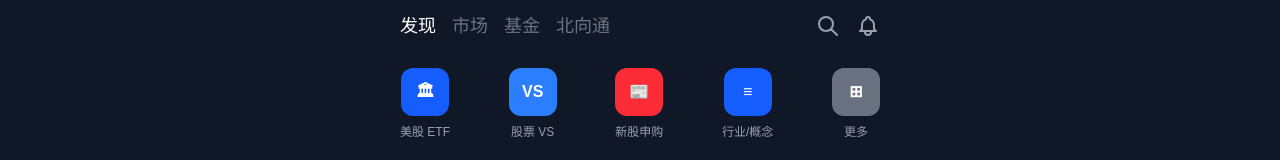
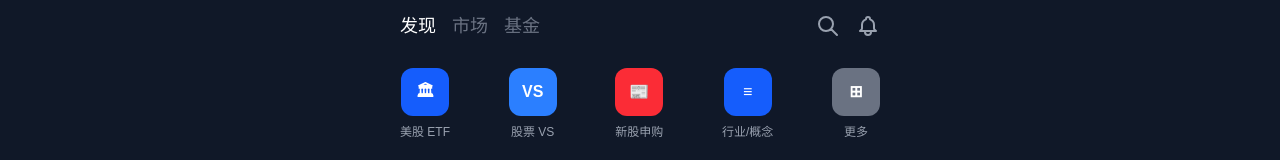
Before and after one commit to starwrights-org/trading-app, a Next.js app: page /market in a window 1280 px wide. Shown: the top 160 px of the page. Built offline with nearby package versions, Linux system fonts and the light colour scheme.

Commit message:
🗑️ 市场页面：删除「北向通」Tab

```diff
--- a/src/app/market/page.tsx
+++ b/src/app/market/page.tsx
@@ -74,14 +74,13 @@ export default function MarketPage() {
   const { theme } = useTheme();
   const colors = themeColors[theme];
 
-  const [activeTab, setActiveTab] = useState<'discover' | 'market' | 'fund' | 'northbound'>('discover');
+  const [activeTab, setActiveTab] = useState<'discover' | 'market' | 'fund'>('discover');
   const [earningsTab, setEarningsTab] = useState<'forecast' | 'watchlist'>('forecast');
 
   const tabs = [
     { key: 'discover', label: '发现' },
     { key: 'market', label: '市场' },
     { key: 'fund', label: '基金' },
-    { key: 'northbound', label: '北向通' },
   ];
 
   return (
```
